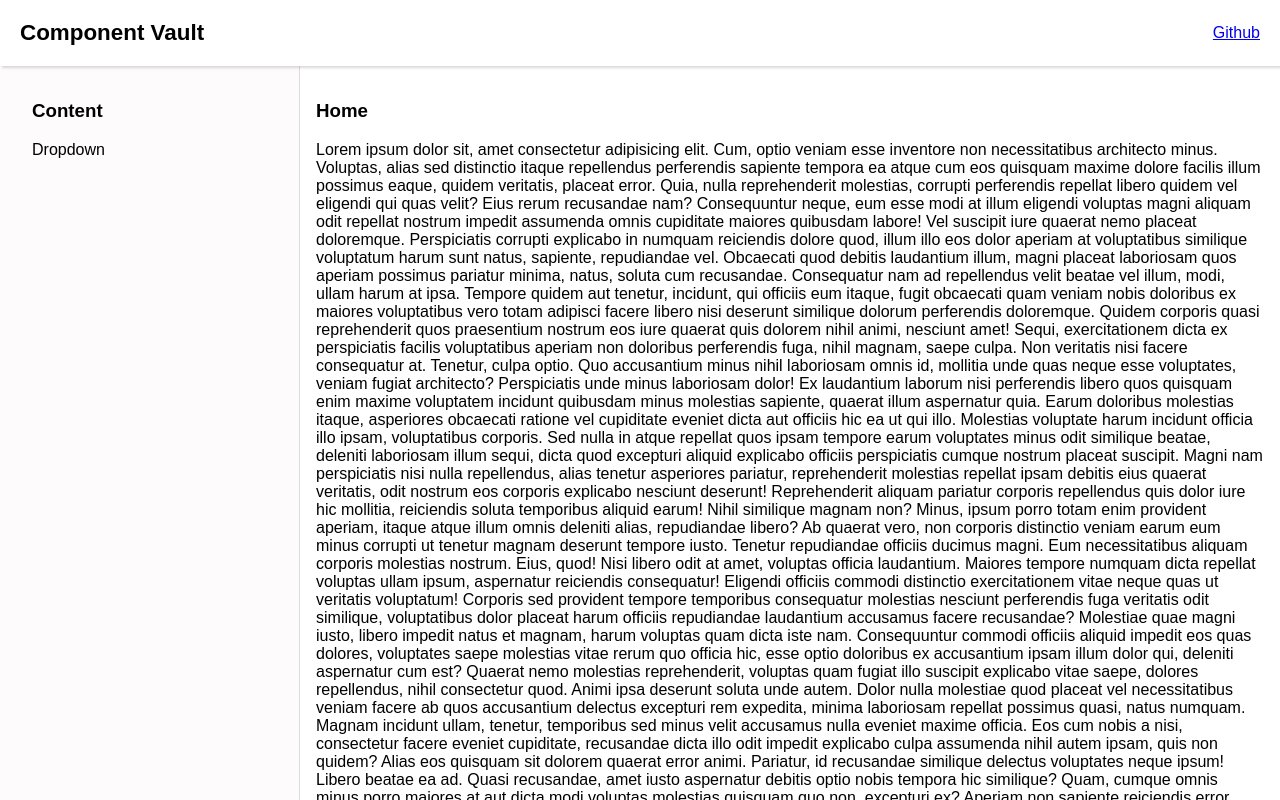
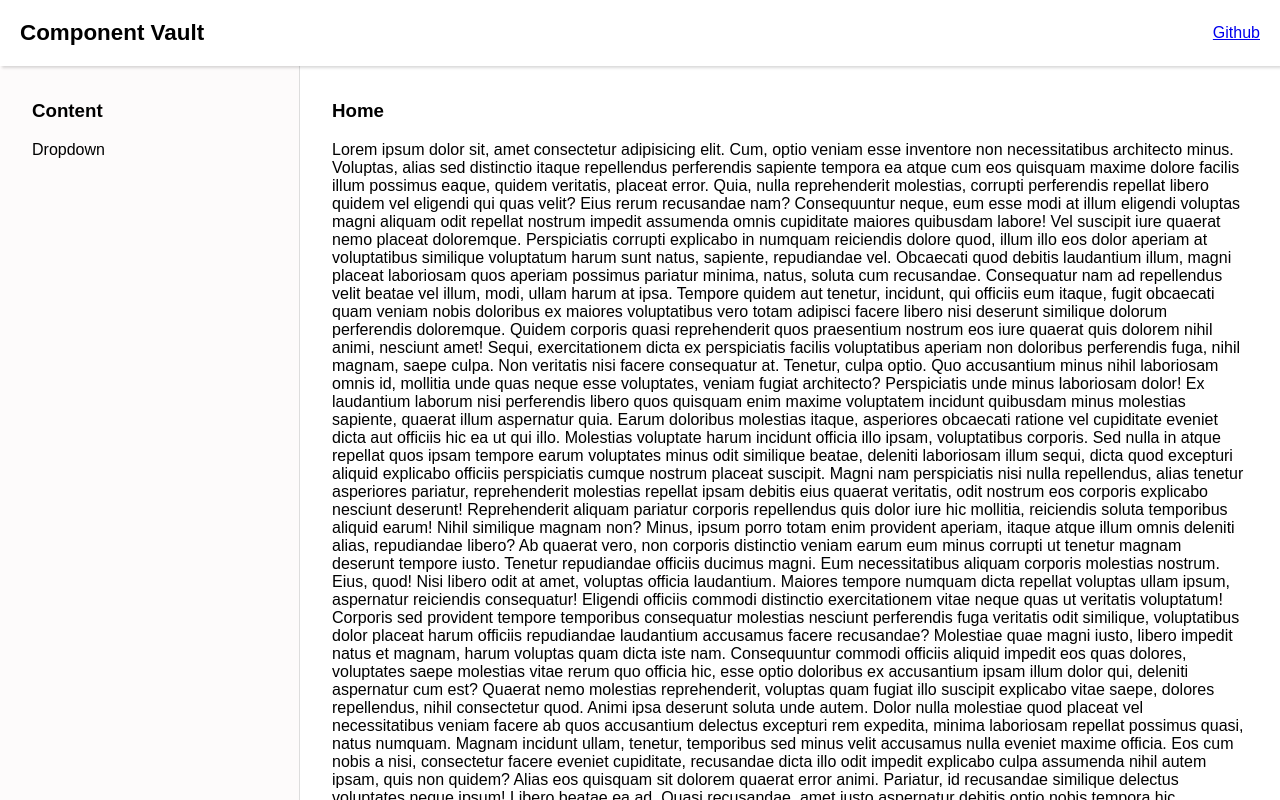
Before and after one commit to ssakib4040/component-vault, a React (Vite) app: page / in a window 1280 px wide. Shown: the top 800 px of the page. Built offline with nearby package versions, Linux system fonts and the light colour scheme.

Commit message:
content padding changed

```diff
--- a/src/components/Content/Content.scss
+++ b/src/components/Content/Content.scss
@@ -1,6 +1,6 @@
 .content {
   margin-left: 300px;
-  padding: 1rem;
+  padding: 1rem 2rem;
   position: absolute;
   top: 65.29px;
 }
```
